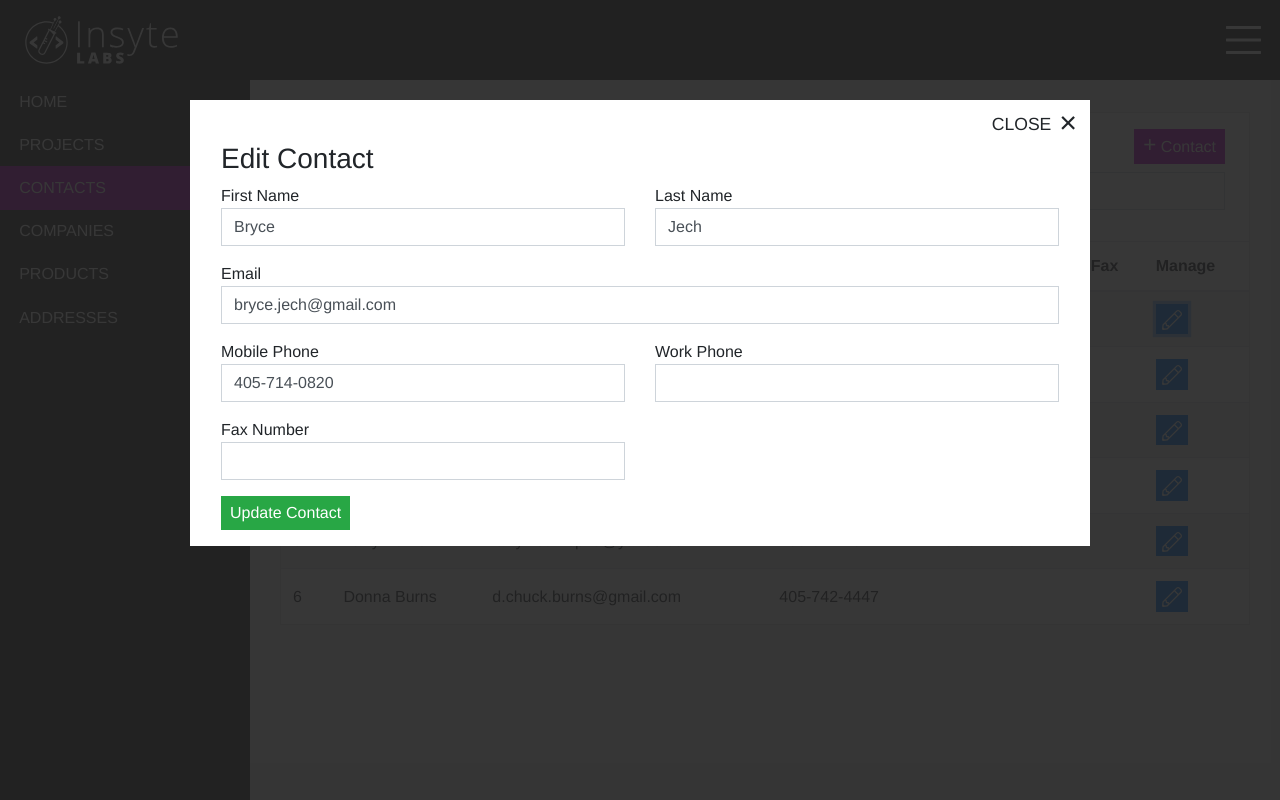
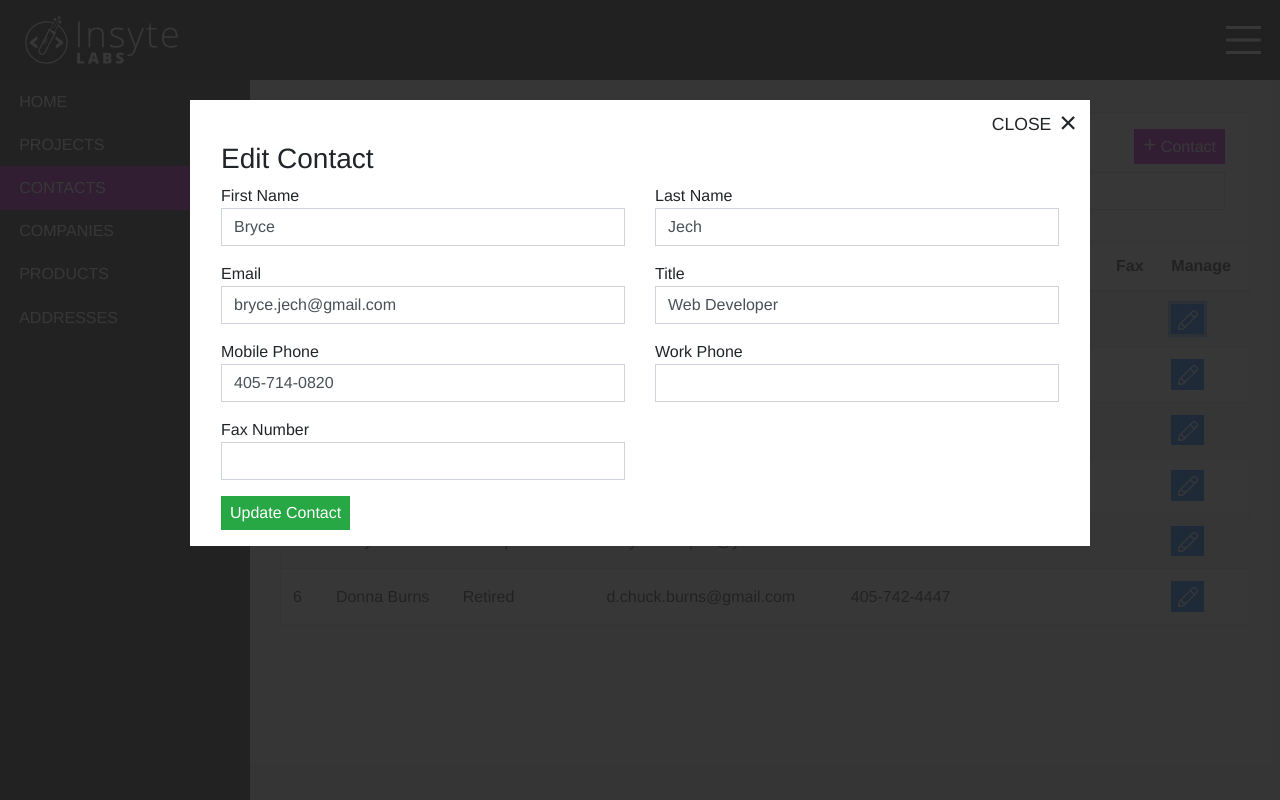
Before and after one commit to InsyteLabs/InsyteManagement, a Vue app: page /contacts in a window 1280 px wide. Both pictures are taken after a click on the button 1171 px from the left and 319 px from the top of the page. Built offline with nearby package versions, Linux system fonts and the light colour scheme.

Commit message:
add title to contact

```diff
--- a/src/components/ContactList.vue
+++ b/src/components/ContactList.vue
@@ -4,6 +4,7 @@
             <tr>
                 <th>ID</th>
                 <th>Name</th>
+                <th>Title</th>
                 <th>Email</th>
                 <th>Mobile</th>
                 <th>Work</th>
@@ -15,6 +16,7 @@
             <tr v-for="contact of contacts" :key="contact.id">
                 <td>{{ contact.id }}</td>
                 <td>{{ contact.firstName }} {{ contact.lastName }}</td>
+                <td>{{ contact.title }}</td>
                 <td>{{ contact.email }}</td>
                 <td>{{ contact.mobile }}</td>
                 <td>{{ contact.work }}</td>
--- a/src/components/forms/ContactForm.vue
+++ b/src/components/forms/ContactForm.vue
@@ -27,11 +27,20 @@
                 </div>
             </div>
             <!-- EMAIL -->
-            <div class="col-12">
+            <div class="col-md-6">
                 <div class="form-group">
                     <label for="email">Email</label>
                     <div class="input-group">
                         <input v-model="email" type="text" id="email" class="form-control">
+                    </div>
+                </div>
+            </div>
+            <!-- TITLE -->
+            <div class="col-md-6">
+                <div class="form-group">
+                    <label for="title">Title</label>
+                    <div class="input-group">
+                        <input v-model="title" type="text" id="title" class="form-control">
                     </div>
                 </div>
             </div>
@@ -89,6 +98,7 @@ export default class ContactForm extends Vue{
     // Form fields
     firstName: string = '';
     lastName:  string = '';
+    title:     string = '';
     email:     string = '';
     mobile:    string = '';
     work:      string = '';
@@ -98,6 +108,7 @@ export default class ContactForm extends Vue{
         const contact: IContact = {
             firstName: this.firstName,
             lastName:  this.lastName,
+            title:     this.title,
             email:     this.email,
             mobile:    this.mobile,
             work:      this.work,
@@ -145,6 +156,7 @@ export default class ContactForm extends Vue{
 
         this.firstName = this.contact.firstName;
         this.lastName  = this.contact.lastName;
+        this.title     = this.contact.title;
         this.email     = this.contact.email;
         this.mobile    = this.contact.mobile;
         this.work      = this.contact.work;
@@ -154,6 +166,7 @@ export default class ContactForm extends Vue{
     private _clearForm(): void{
         this.firstName = '';
         this.lastName  = '';
+        this.title     = '';
         this.email     = '';
         this.mobile    = '';
         this.work      = '';
--- a/src/interfaces/IContact.ts
+++ b/src/interfaces/IContact.ts
@@ -5,6 +5,7 @@ export interface IContact{
     id?:          number;
     firstName:    string;
     lastName:     string;
+    title:        string;
     email:        string;
     mobile:       string;
     work:         string;
--- a/src/services/mocks/contacts.ts
+++ b/src/services/mocks/contacts.ts
@@ -7,6 +7,7 @@ export const CONTACTS: IContact[] = [
         id:        1,
         firstName: 'Bryce',
         lastName:  'Jech',
+        title:     'Web Developer',
         email:     'bryce.jech@gmail.com',
         mobile:    '405-714-0820',
         work:      '',
@@ -16,6 +17,7 @@ export const CONTACTS: IContact[] = [
         id:        2,
         firstName: 'Laryn',
         lastName:  'Jech',
+        title:     'RN',
         email:     'laryn_burns@yahoo.com',
         mobile:    '405-612-6495',
         work:      '',
@@ -25,6 +27,7 @@ export const CONTACTS: IContact[] = [
         id:        3,
         firstName: 'Wylie',
         lastName:  'Bierig',
+        title:     'Student',
         email:     'bierig.wylie@gmail.com',
         mobile:    '',
         work:      '',
@@ -34,6 +37,7 @@ export const CONTACTS: IContact[] = [
         id:        4,
         firstName: 'Kyndal',
         lastName:  'Bierig',
+        title:     'Student',
         email:     'bierig.kyndal@gmail.com',
         mobile:    '',
         work:      '',
@@ -43,6 +47,7 @@ export const CONTACTS: IContact[] = [
         id:        5,
         firstName: 'Larry',
         lastName:  'Burns',
+        title:     'Therapist',
         email:     'larrywburnsphd@yahoo.com',
         mobile:    '405-612-4022',
         work:      '405-372-1988',
@@ -52,6 +57,7 @@ export const CONTACTS: IContact[] = [
         id:        6,
         firstName: 'Donna',
         lastName:  'Burns',
+        title:     'Retired',
         email:     'd.chuck.burns@gmail.com',
         mobile:    '405-742-4447',
         work:      '',
```
